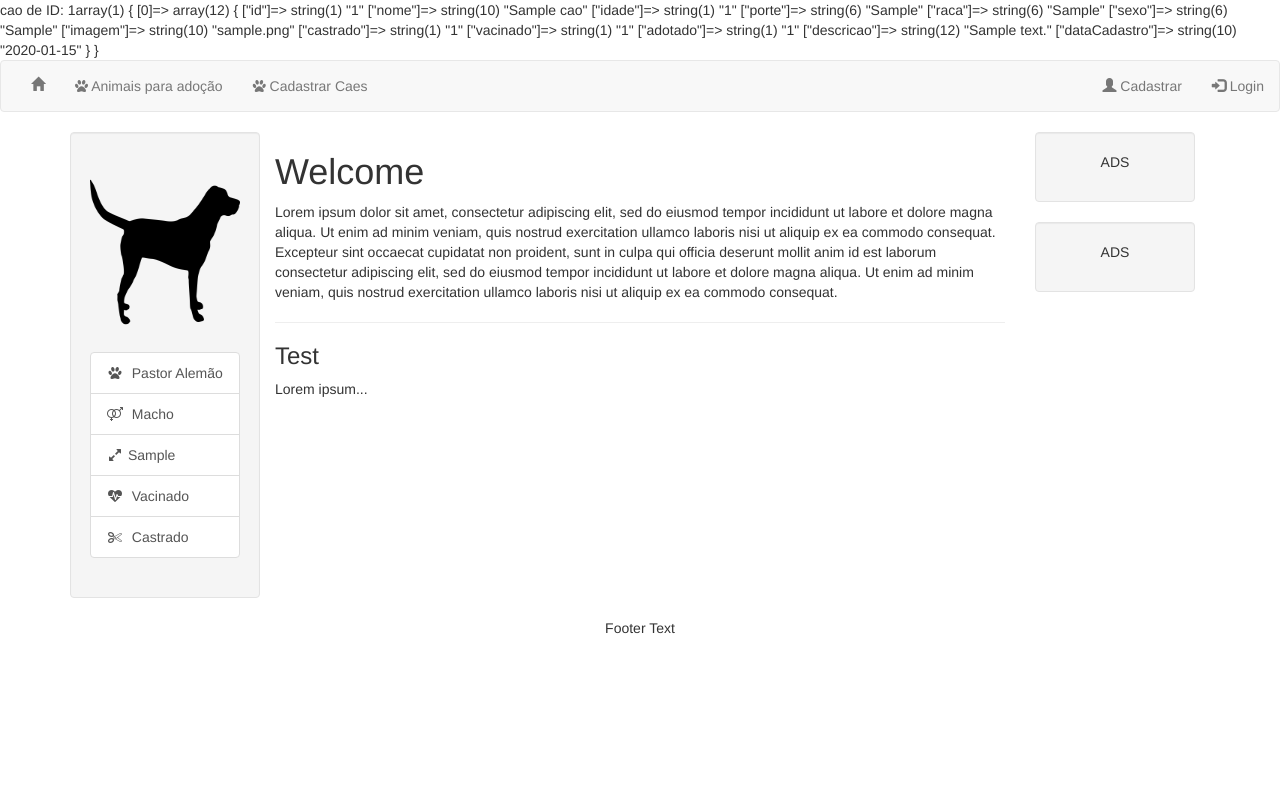
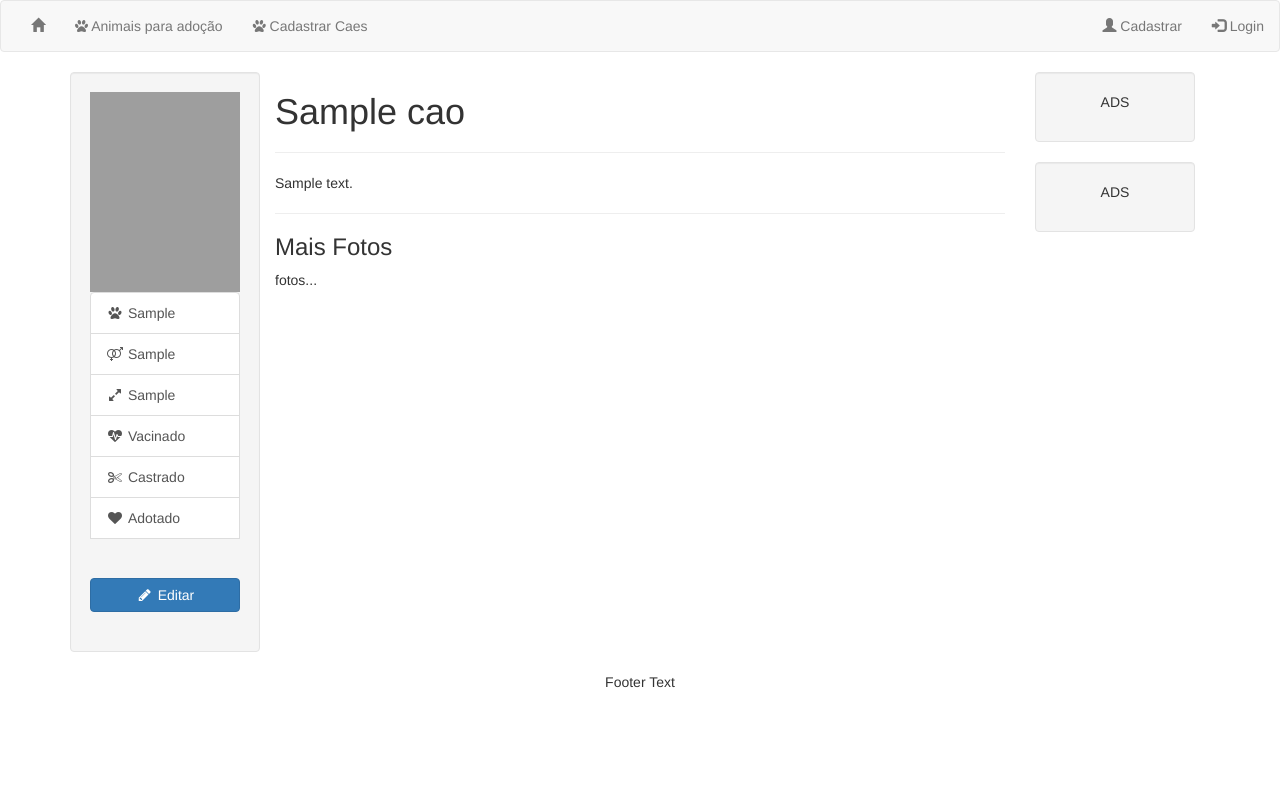
Before and after one commit to marcelorambomartins/adotePet, a CodeIgniter app: page /viralate/caes/visualizar/1 in a window 1280 px wide. Run offline with CodeIgniter, Linux system fonts and the light colour scheme; tables that the repository leaves empty hold one stand-in row (values such as "Sample post"); some libraries are stand-ins or nearby versions; grey boxes are pictures that could not be loaded.

Commit message:
Ajustes Layout PerfilCao

```diff
--- a/application/controllers/caes.php
+++ b/application/controllers/caes.php
@@ -111,12 +111,9 @@ class Caes extends CI_Controller {
 
 
 	public function visualizar($id){
-		echo "cao de ID: " . $id;
 
 		$this->load->model('ModelCaes','caes');
 		$dados['dadosCao'] = $this->caes->selectCao($id);
-
-		var_dump($dados['dadosCao']);
 
 		$this->load->view('viewPerfilCao',$dados);
 	}
--- a/application/views/head.php
+++ b/application/views/head.php
@@ -3,4 +3,4 @@
 <link rel="stylesheet" href="https://maxcdn.bootstrapcdn.com/bootstrap/3.3.7/css/bootstrap.min.css">
 <script src="https://ajax.googleapis.com/ajax/libs/jquery/3.2.1/jquery.min.js"></script>
 <script src="https://maxcdn.bootstrapcdn.com/bootstrap/3.3.7/js/bootstrap.min.js"></script>
-<link rel="stylesheet" href="//maxcdn.bootstrapcdn.com/font-awesome/4.2.0/css/font-awesome.min.css">
+<link rel="stylesheet" href="http://cdnjs.cloudflare.com/ajax/libs/font-awesome/4.3.0/css/font-awesome.css" type='text/css'>
--- a/application/views/viewPerfilCao.php
+++ b/application/views/viewPerfilCao.php
@@ -14,27 +14,45 @@
   <div class="row content">
     <div class="col-sm-2 sidenav fixed well">
     	<div style="height: 200px">
-    	<img src='/../images/dogdefault.png' height='100%' width='100%'/>
+    	<img src='dogdefault.png' height='100%' width='100%'/>
     	</div>
     	<div class="list-group text-left" >
     	<?php
     		foreach ($dadosCao as $cao)
     		{
-		 	echo ' <a class="list-group-item" href="#"><i class="fa fa-paw fa-fw" aria-hidden="true"></i>&nbsp; Pastor Alemão</a>';
-		  	echo '<a class="list-group-item" href="#"><i class="fa fa-venus-mars fa-fw" aria-hidden="true"></i>&nbsp; Macho</a>';
+		 	  echo '<a class="list-group-item" href="#"><i class="fa fa-paw fa-fw" aria-hidden="true"></i>&nbsp;' . $cao['raca'] . '</a>';
+		  	echo '<a class="list-group-item" href="#"><i class="fa fa-venus-mars fa-fw" aria-hidden="true"></i>&nbsp;' . $cao['sexo'] . '</a>';
 		  	echo '<a class="list-group-item" href="#"><i class="fa fa-expand fa-fw" aria-hidden="true"></i>&nbsp;' . $cao['porte'] . '</a>';
-		  	echo '<a class="list-group-item" href="#"><i class="fa fa-heartbeat fa-fw" aria-hidden="true"></i>&nbsp; Vacinado</a>';
-		  	echo '<a class="list-group-item" href="#"><i class="fa fa-scissors fa-fw" aria-hidden="true"></i>&nbsp; Castrado</a>';
+          if($cao['vacinado']){
+              echo '<a class="list-group-item" href="#"><i class="fa fa-heartbeat fa-fw" aria-hidden="true"></i>&nbsp;Vacinado</a>';
+          }
+          if($cao['castrado']){
+            echo '<a class="list-group-item" href="#"><i class="fa fa-scissors fa-fw" aria-hidden="true"></i>&nbsp;Castrado</a>';
+          }
+          if($cao['adotado']){
+             echo '<a class="list-group-item" href="#"><i class="fa fa-heart fa-fw" aria-hidden="true"></i>&nbsp;Adotado</a>';
+          }else{
+            echo '<br><a class="btn btn-success" href="#" style="width:100%"><i class="fa fa-heart fa-fw"></i> Adotar</a>';
+          }
+
+           echo '<br><br><a class="btn btn-primary" href="#" style="width:100%"><i class="fa fa-pencil fa-fw"></i> Editar</a>';
+
+
 			}
 		?>
 		</div>
     </div>
     <div class="col-sm-8 text-left">
-      <h1>Welcome</h1>
-      <p>Lorem ipsum dolor sit amet, consectetur adipiscing elit, sed do eiusmod tempor incididunt ut labore et dolore magna aliqua. Ut enim ad minim veniam, quis nostrud exercitation ullamco laboris nisi ut aliquip ex ea commodo consequat. Excepteur sint occaecat cupidatat non proident, sunt in culpa qui officia deserunt mollit anim id est laborum consectetur adipiscing elit, sed do eiusmod tempor incididunt ut labore et dolore magna aliqua. Ut enim ad minim veniam, quis nostrud exercitation ullamco laboris nisi ut aliquip ex ea commodo consequat.</p>
+      <?php
+        foreach ($dadosCao as $cao)
+        {
+          echo '<h1>' . $cao['nome'] . '</h1><hr>';
+          echo '<p>' . $cao['descricao'] . '</p>';
+        }
+      ?>
       <hr>
-      <h3>Test</h3>
-      <p>Lorem ipsum...</p>
+      <h3>Mais Fotos</h3>
+      <p>fotos...</p>
     </div>
     <div class="col-sm-2 sidenav">
       <div class="well">
```
Also changed, not shown: application/views/dogdefault.png (added).
